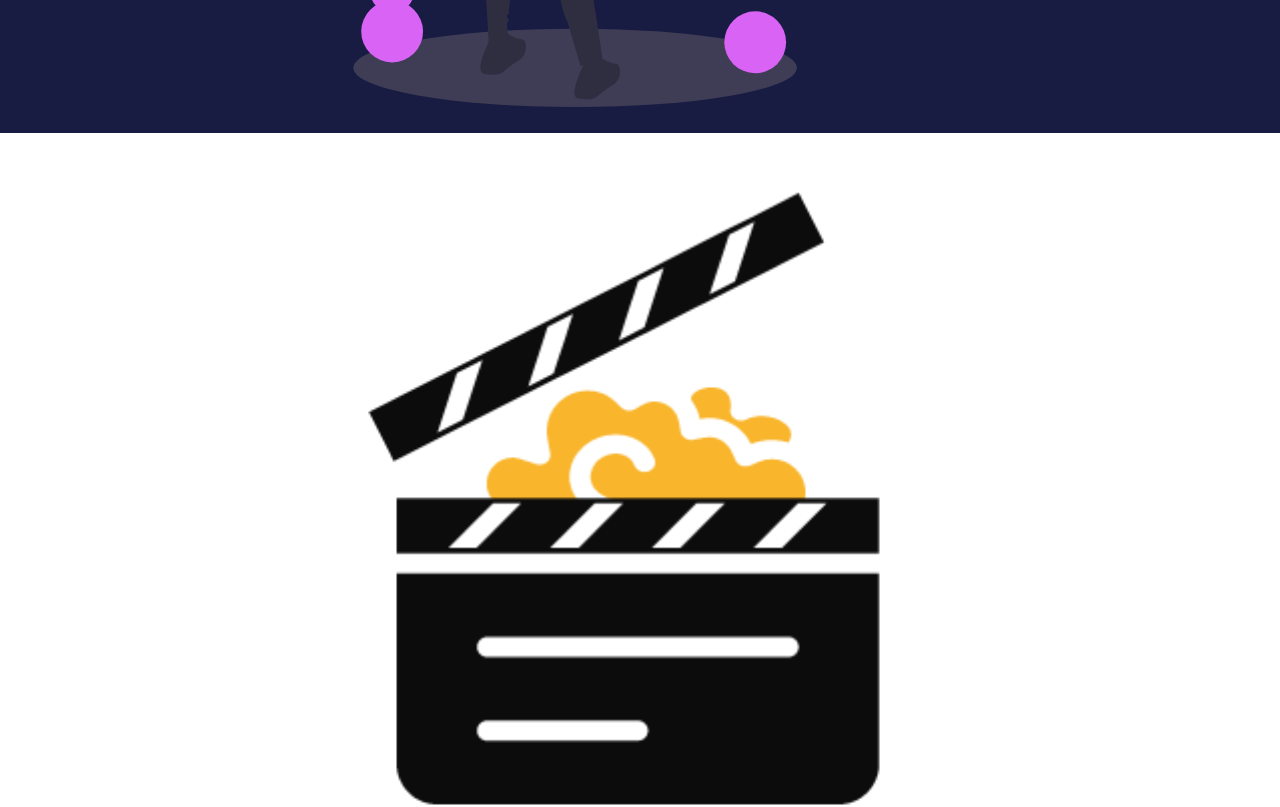
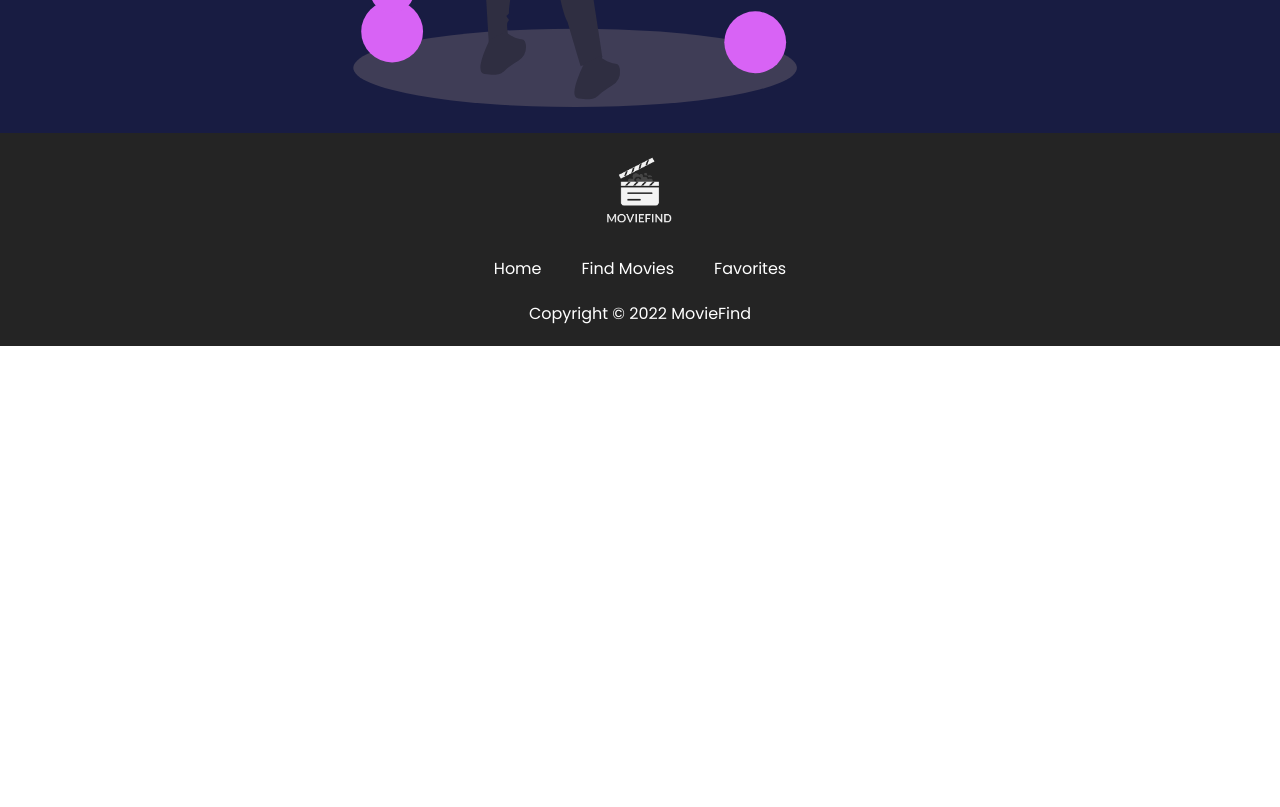
Before and after one commit to wyuan19asu/MovieFind, a React (Create React App) app: page /findmovies in a window 1280 px wide. Shown: the part 820-1627 px from the top of the page. After the commit the page ends 1166 px from the top, so only its background shows below. Built offline with nearby package versions, Linux system fonts and the light colour scheme.

Commit message:
footer, img

```diff
--- a/src/index.css
+++ b/src/index.css
@@ -13,7 +13,8 @@
   font-family: 'Poppins', sans-serif;
 
 }
-img{
+
+img {
   width: 100%;
   height: 100%;
 }
@@ -34,6 +35,8 @@ body {
   max-width: 100vw;
   overflow-x: hidden;
 }
+
+/* NAV */
 
 nav {
   display: flex;
@@ -174,7 +177,7 @@ a {
   font-size: 35px;
 }
 
-/*  */
+/* Find Movies Page */
 .find__movies--container {
   background-color: var(--background-color);
   color: white;
@@ -192,7 +195,7 @@ a {
   display: flex;
   justify-content: center;
   flex-wrap: wrap;
-  margin-top: 30px;
+  margin-top: 35px;
 }
 
 .movie__card {
@@ -253,3 +256,32 @@ a {
   width: 600px;
   height: 600px;
 }
+
+/* Footer */
+footer {
+  background-color: #242424;
+}
+
+.footer__container {
+  display: flex;
+  flex-direction: column;
+  align-items: center;
+  justify-content: center;
+  color: white;
+  padding: 20px 0;
+  gap: 20px;
+}
+
+.footer__logo {
+  display: flex;
+}
+
+.footer--img {
+  width: 100px;
+  filter: grayscale(1) invert(1)
+}
+
+.footer__link {
+  color: white;
+  margin: 0 20px;
+}
```
